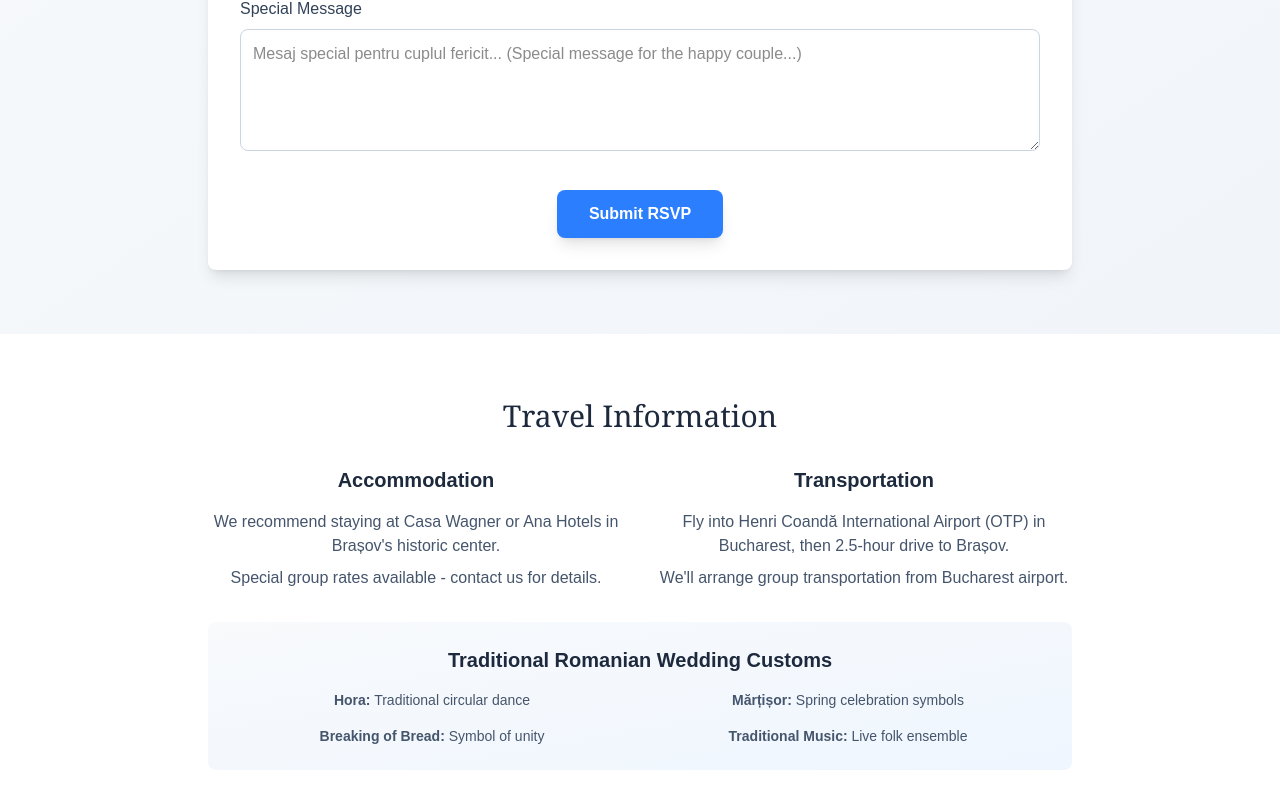
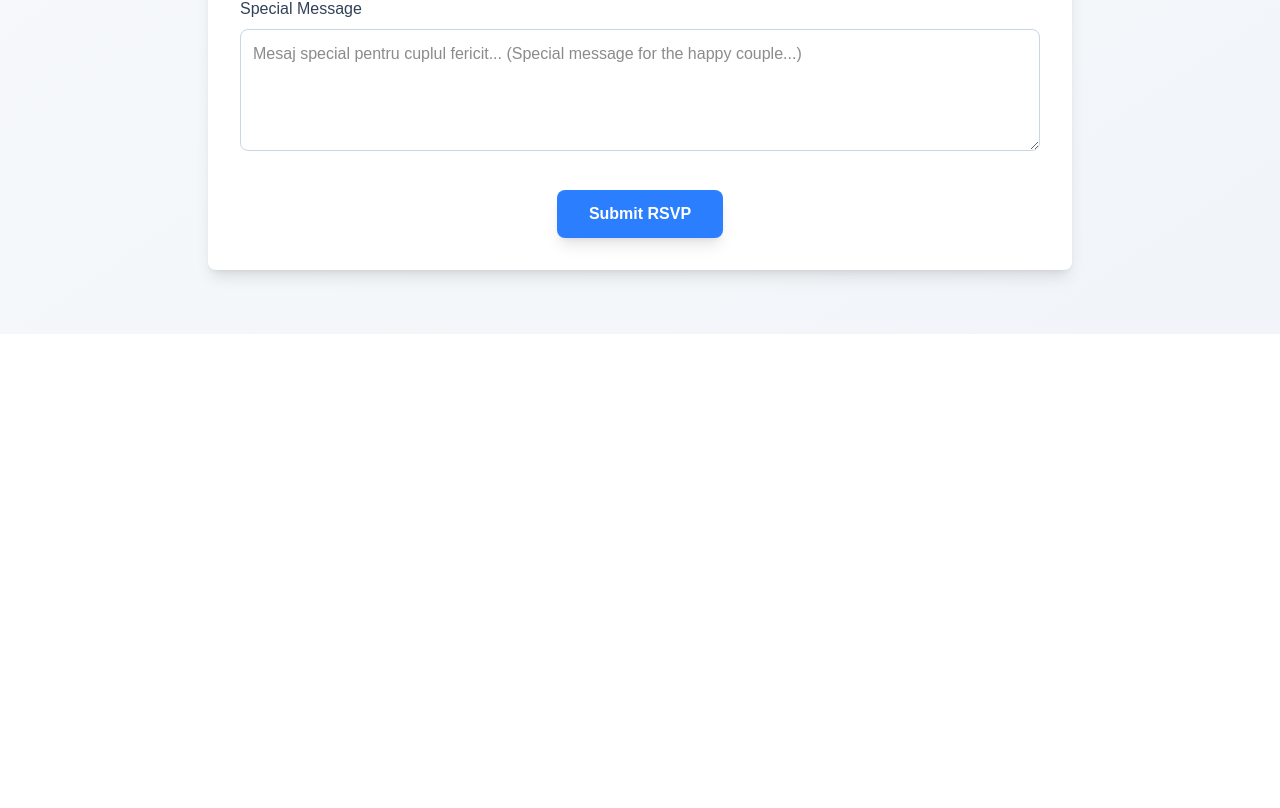
Before and after one commit to icatat/catalam, a Next.js app: page /romania in a window 1280 px wide. Shown: the part 1618-2426 px from the top of the page. After the commit the page ends 1952 px from the top, so only its background shows below. Built offline with nearby package versions, Linux system fonts and the light colour scheme; a web font is replaced by a local one.

Commit message:
remove redundancy

```diff
--- a/src/app/romania/page.tsx
+++ b/src/app/romania/page.tsx
@@ -99,51 +99,6 @@ export default function RomaniaWedding() {
         bgColor="from-slate-50 to-slate-100"
         submitText="Submit RSVP"
       />
-
-      {/* Additional Info */}
-      <div className="bg-white py-16">
-        <div className="max-w-4xl mx-auto px-4 text-center">
-          <h2 className="text-3xl font-serif text-slate-800 mb-8">Travel Information</h2>
-          <div className="grid md:grid-cols-2 gap-8">
-            <div>
-              <h3 className="text-xl font-semibold text-slate-800 mb-4">Accommodation</h3>
-              <p className="text-slate-600 mb-2">
-                We recommend staying at Casa Wagner or Ana Hotels in Brașov&apos;s historic center.
-              </p>
-              <p className="text-slate-600">
-                Special group rates available - contact us for details.
-              </p>
-            </div>
-            <div>
-              <h3 className="text-xl font-semibold text-slate-800 mb-4">Transportation</h3>
-              <p className="text-slate-600 mb-2">
-                Fly into Henri Coandă International Airport (OTP) in Bucharest, then 2.5-hour drive to Brașov.
-              </p>
-              <p className="text-slate-600">
-                We&apos;ll arrange group transportation from Bucharest airport.
-              </p>
-            </div>
-          </div>
-
-          <div className="mt-8 bg-gradient-to-br from-slate-50 to-blue-50 p-6 rounded-lg">
-            <h3 className="text-xl font-semibold text-slate-800 mb-4">Traditional Romanian Wedding Customs</h3>
-            <div className="grid md:grid-cols-2 gap-4 text-sm text-slate-600">
-              <div>
-                <strong>Hora:</strong> Traditional circular dance
-              </div>
-              <div>
-                <strong>Mărțișor:</strong> Spring celebration symbols
-              </div>
-              <div>
-                <strong>Breaking of Bread:</strong> Symbol of unity
-              </div>
-              <div>
-                <strong>Traditional Music:</strong> Live folk ensemble
-              </div>
-            </div>
-          </div>
-        </div>
-      </div>
     </div>
   );
 }
```
